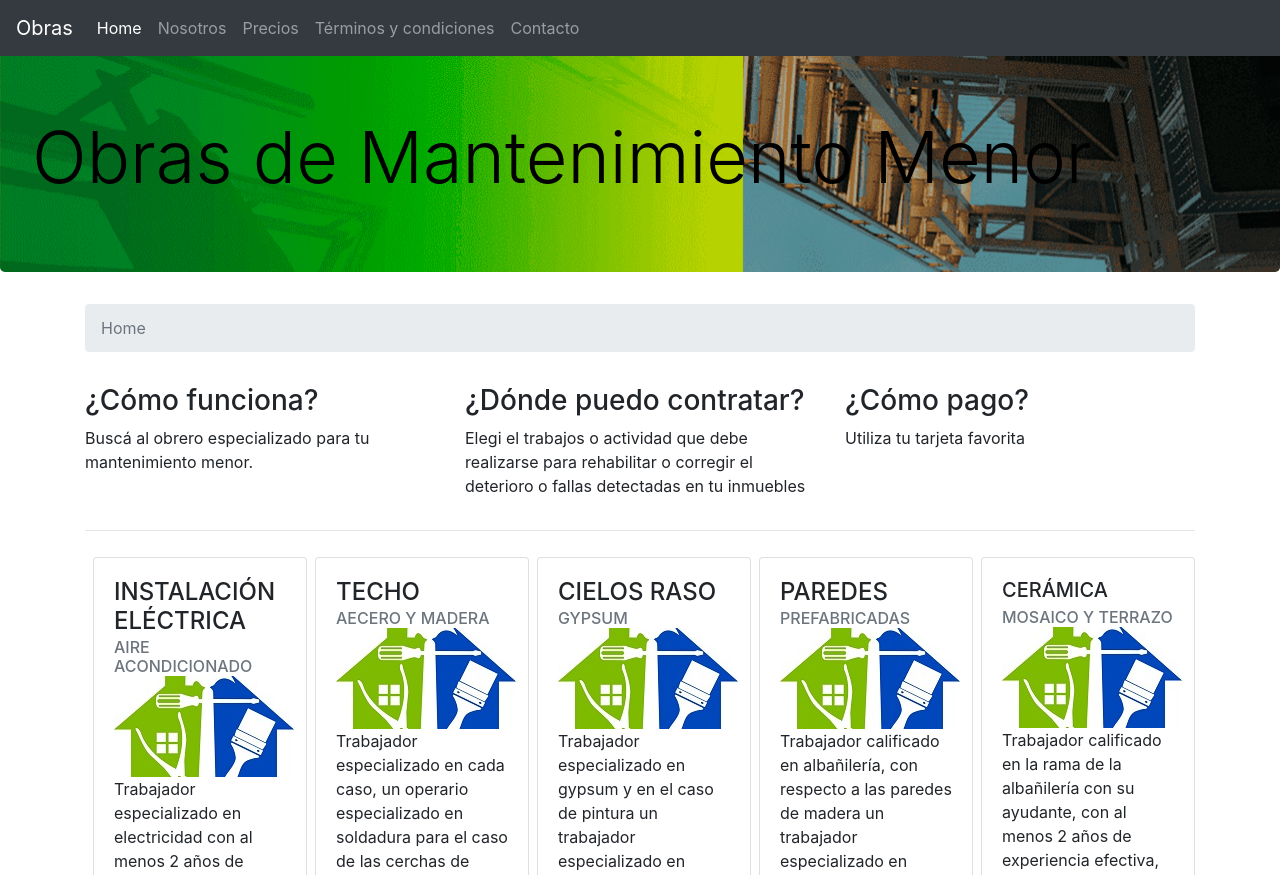
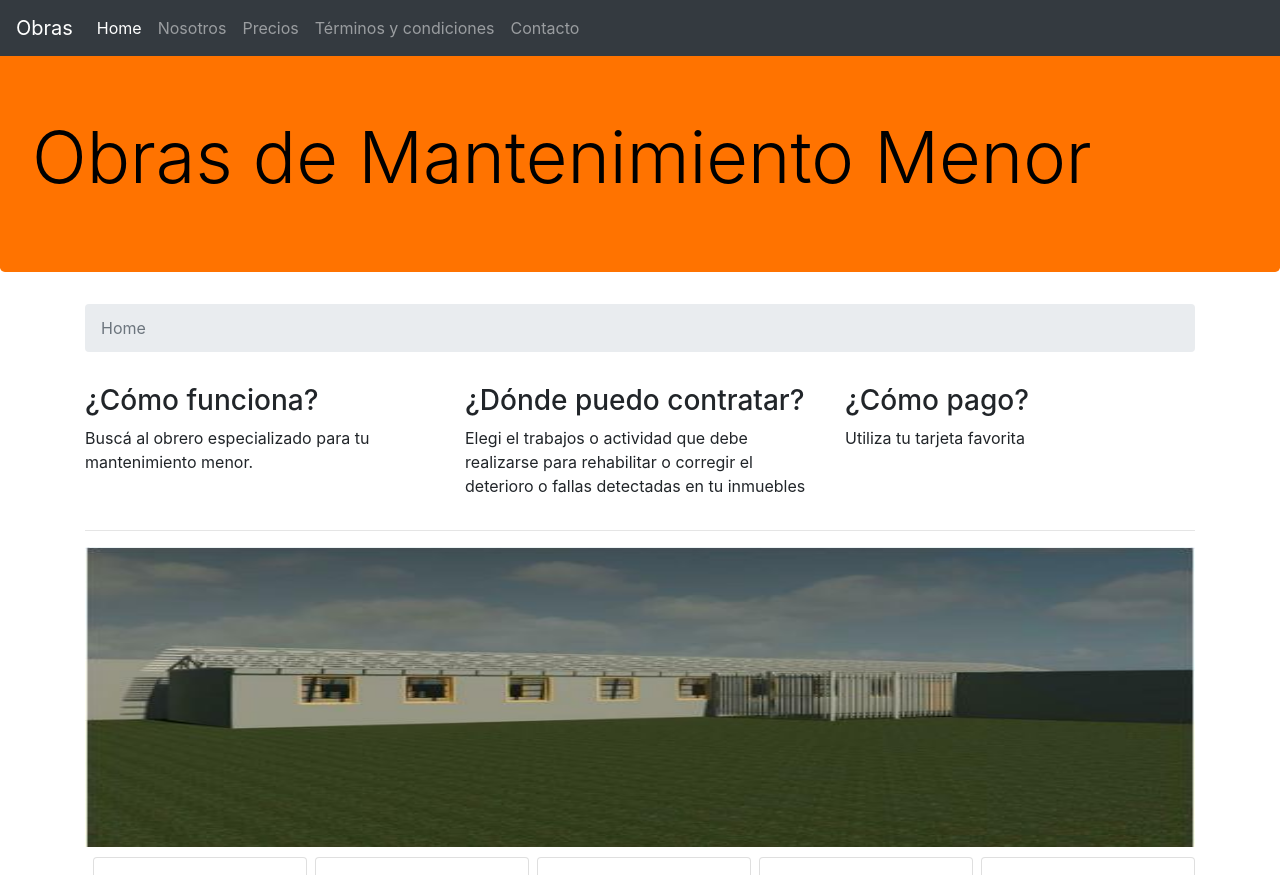
Before and after one commit to fpineda-dev/CapacitacionFran, a website: page index.html in a window 1280 px wide. Shown: the top 875 px of the page. Drawn offline with nearby package versions, Linux system fonts and the light colour scheme; a web font is replaced by a local one.

Commit message:
agregamos imagenes

```diff
--- a/css/main.css
+++ b/css/main.css
@@ -9,6 +9,11 @@
     background-color: rgb(255, 115, 0);
     margin-bottom: 0px;
     margin-top: 10px;
+}
+
+.imageC {
+    width: 100%;
+    height: 300px;
 }
 
 .card-hotel {
--- a/index.html
+++ b/index.html
@@ -27,7 +27,7 @@
        </ul>
      </div>
    </nav>
-    <div class="jumbotron" style="background-image: url(./assets/Banner_ConMontaje.png);">
+    <div class="jumbotron">
       <h1 class="display-3">Obras de Mantenimiento Menor</h1>
     </div>
 
@@ -60,6 +60,8 @@
      </div>
     </div>
    <hr>
+
+   <img src="./assets/img-enmedio.jpg" class="imageC img-fluid" alt="Responsive imagen">
 
    <div class="d-flex flex-wrap flex-row-reverse">
      <div class="card card-hotel d-flex flex-column justify-content-between ml-2">
```
Also changed, not shown: assets/img-enmedio.jpg (added).
